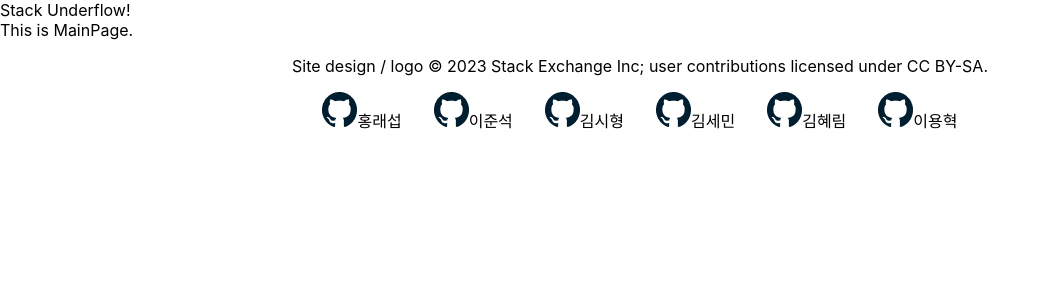
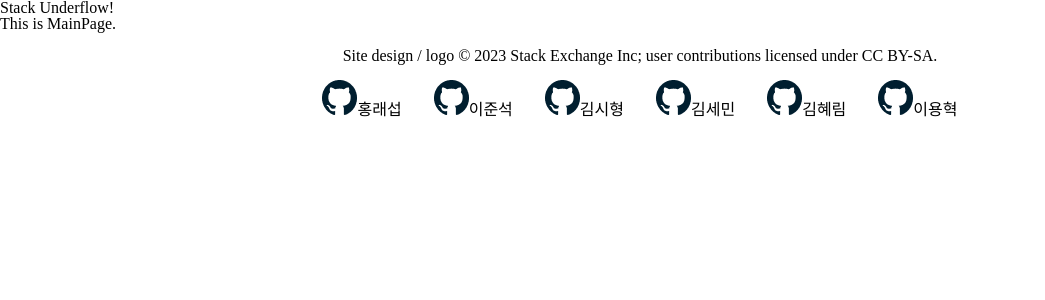
Before and after one commit to raeseop/seb45_pre_004, a React (Create React App) app in the folder client/: page / in a window 1280 px wide. Shown: the top 300 px of the page, without its empty margins (0-1045 px from the left). Built offline with nearby package versions, Linux system fonts and the light colour scheme; the HTML template or start-up script is replaced by a standard one.

Commit message:
유저 에이전트 css 제거

```diff
--- a/client/src/index.css
+++ b/client/src/index.css
@@ -1,13 +1,50 @@
+/* http://meyerweb.com/eric/tools/css/reset/
+   v2.0 | 20110126
+   License: none (public domain)
+*/
+
+
+html, body, div, span, applet, object, iframe,
+h1, h2, h3, h4, h5, h6, p, blockquote, pre,
+a, abbr, acronym, address, big, cite, code,
+del, dfn, em, img, ins, kbd, q, s, samp,
+small, strike, strong, sub, sup, tt, var,
+b, u, i, center,
+dl, dt, dd, ol, ul, li,
+fieldset, form, label, legend,
+table, caption, tbody, tfoot, thead, tr, th, td,
+article, aside, canvas, details, embed,
+figure, figcaption, footer, header, hgroup,
+menu, nav, output, ruby, section, summary,
+time, mark, audio, video {
+	margin: 0;
+	padding: 0;
+	border: 0;
+	font-size: 100%;
+	font: inherit;
+	vertical-align: baseline;
+  Box-sizing: border-box
+}
+/* HTML5 display-role reset for older browsers */
+article, aside, details, figcaption, figure,
+footer, header, hgroup, menu, nav, section {
+	display: block;
+}
 body {
-  margin: 0;
-  font-family: -apple-system, BlinkMacSystemFont, 'Segoe UI', 'Roboto', 'Oxygen',
-    'Ubuntu', 'Cantarell', 'Fira Sans', 'Droid Sans', 'Helvetica Neue',
-    sans-serif;
-  -webkit-font-smoothing: antialiased;
-  -moz-osx-font-smoothing: grayscale;
+	line-height: 1;
 }
-
-code {
-  font-family: source-code-pro, Menlo, Monaco, Consolas, 'Courier New',
-    monospace;
+ol, ul {
+	list-style: none;
 }
+blockquote, q {
+	quotes: none;
+}
+blockquote:before, blockquote:after,
+q:before, q:after {
+	content: '';
+	content: none;
+}
+table {
+	border-collapse: collapse;
+	border-spacing: 0;
+}
```
